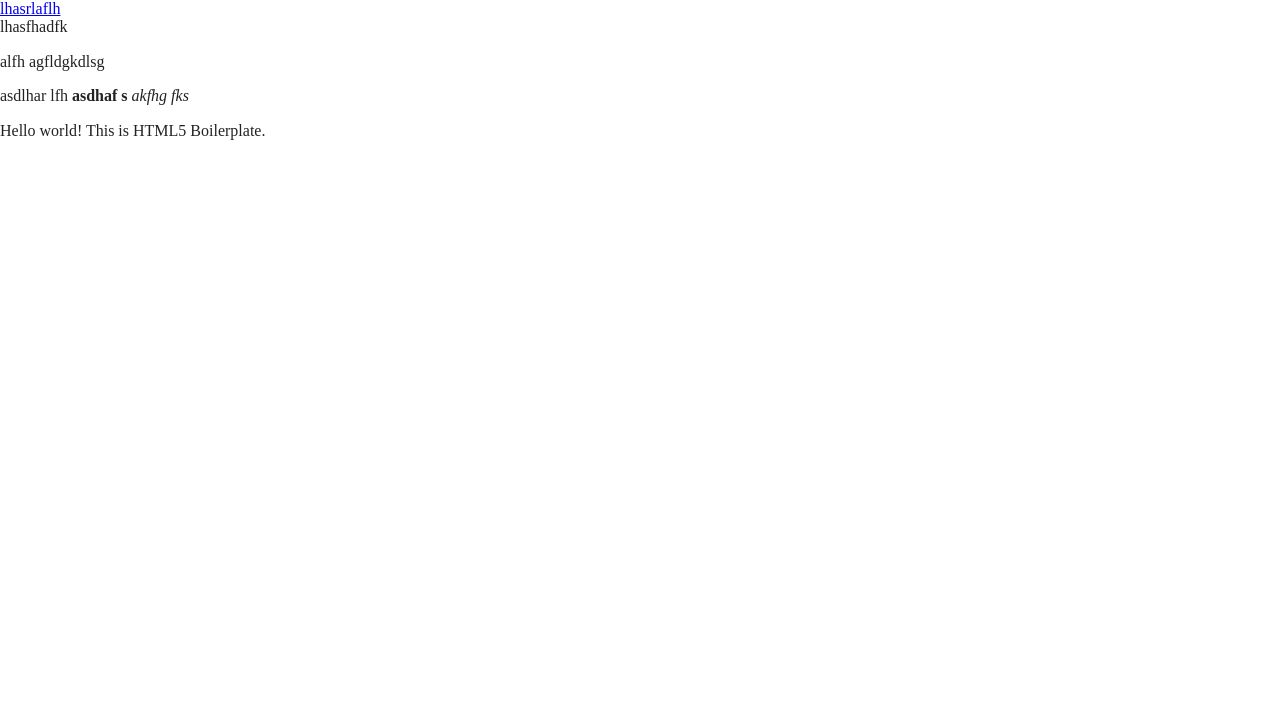
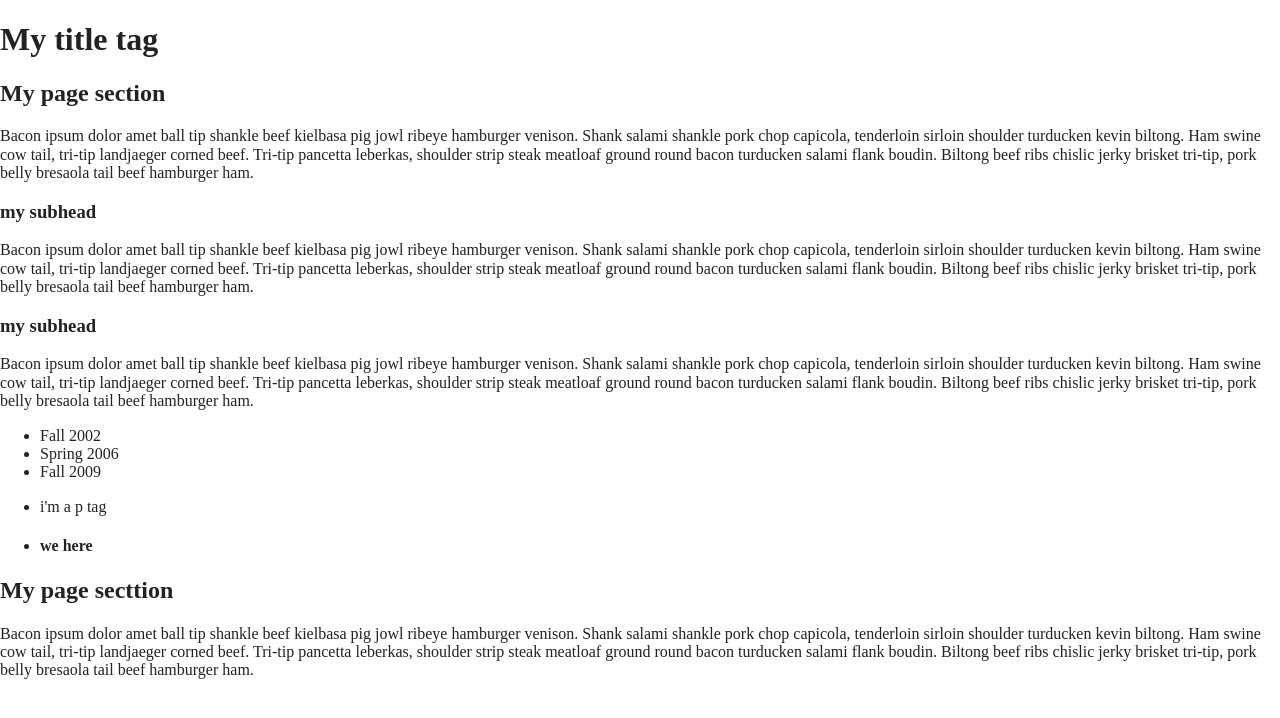
Before and after one commit to QuintonJason/Jan27stuff, a website built with Parcel: page index.html in a window 1280 px wide. Built offline with nearby package versions, Linux system fonts and the light colour scheme.

Commit message:
made html update but still needs sectioning content

```diff
--- a/index.html
+++ b/index.html
@@ -23,14 +23,23 @@
 </head>
 
 <body>
-  <a href="#">lhasrlaflh</a>
-  <div>lhasfhadfk </div>
-  <p>alfh agfldgkdlsg </p>
-  <span>asdlhar lfh</span>
-  <strong>asdhaf s</strong>
-  <em>akfhg fks </em>
-  <!-- Add your site or application content here -->
-  <p>Hello world! This is HTML5 Boilerplate.</p>
+
+  <h1>My title tag</h1>
+  <h2>My page section</h2>
+  <p>Bacon ipsum dolor amet ball tip shankle beef kielbasa pig jowl ribeye hamburger venison. Shank salami shankle pork chop capicola, tenderloin sirloin shoulder turducken kevin biltong. Ham swine cow tail, tri-tip landjaeger corned beef. Tri-tip pancetta leberkas, shoulder strip steak meatloaf ground round bacon turducken salami flank boudin. Biltong beef ribs chislic jerky brisket tri-tip, pork belly bresaola tail beef hamburger ham.</p>
+  <h3>my subhead</h3>
+  <p>Bacon ipsum dolor amet ball tip shankle beef kielbasa pig jowl ribeye hamburger venison. Shank salami shankle pork chop capicola, tenderloin sirloin shoulder turducken kevin biltong. Ham swine cow tail, tri-tip landjaeger corned beef. Tri-tip pancetta leberkas, shoulder strip steak meatloaf ground round bacon turducken salami flank boudin. Biltong beef ribs chislic jerky brisket tri-tip, pork belly bresaola tail beef hamburger ham.</p>
+  <h3>my subhead</h3>
+  <p>Bacon ipsum dolor amet ball tip shankle beef kielbasa pig jowl ribeye hamburger venison. Shank salami shankle pork chop capicola, tenderloin sirloin shoulder turducken kevin biltong. Ham swine cow tail, tri-tip landjaeger corned beef. Tri-tip pancetta leberkas, shoulder strip steak meatloaf ground round bacon turducken salami flank boudin. Biltong beef ribs chislic jerky brisket tri-tip, pork belly bresaola tail beef hamburger ham.</p>
+  <ul>
+    <li>Fall 2002</li>
+    <li>Spring 2006</li>
+    <li>Fall 2009</li>
+    <li><p>i'm a p tag</p></li>
+    <li><h4>we here</h4></li>
+  </ul>
+  <h2>My page secttion</h2>
+  <p>Bacon ipsum dolor amet ball tip shankle beef kielbasa pig jowl ribeye hamburger venison. Shank salami shankle pork chop capicola, tenderloin sirloin shoulder turducken kevin biltong. Ham swine cow tail, tri-tip landjaeger corned beef. Tri-tip pancetta leberkas, shoulder strip steak meatloaf ground round bacon turducken salami flank boudin. Biltong beef ribs chislic jerky brisket tri-tip, pork belly bresaola tail beef hamburger ham.</p>
 
 </body>
 
```
